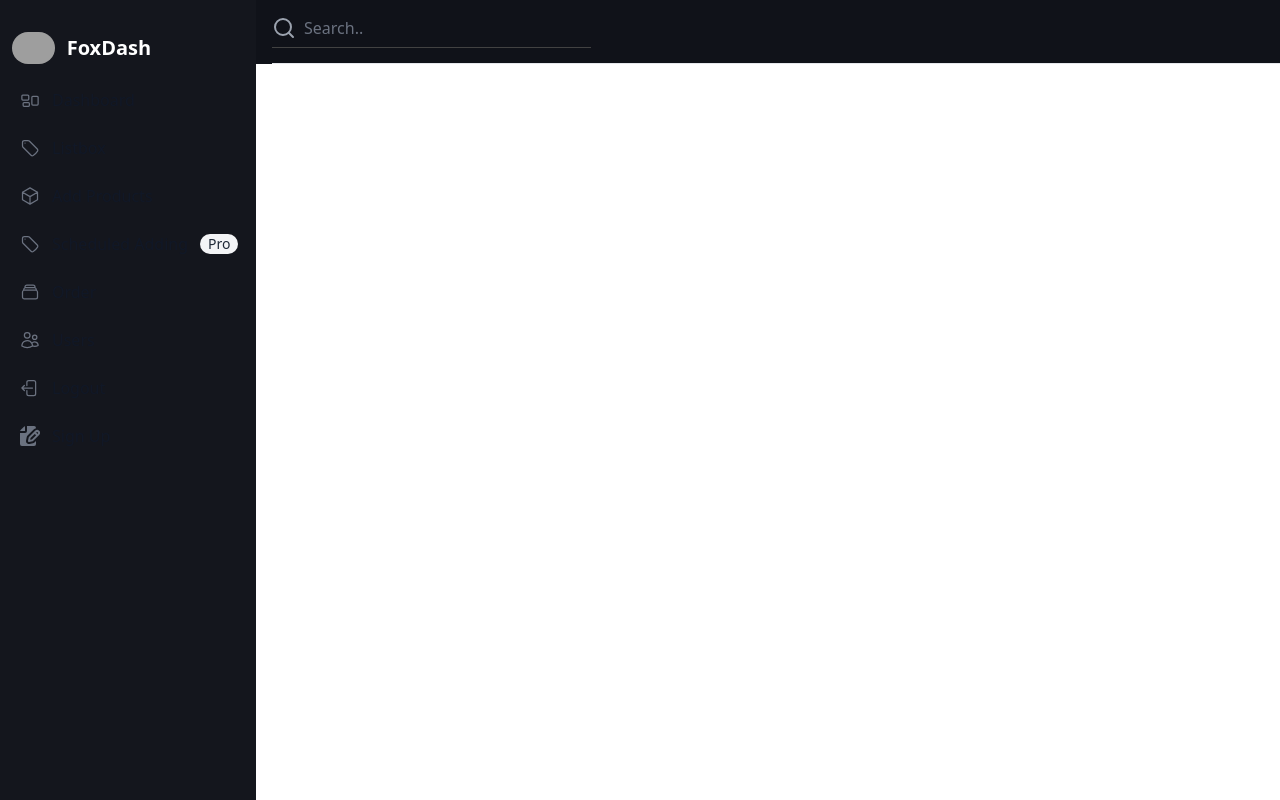
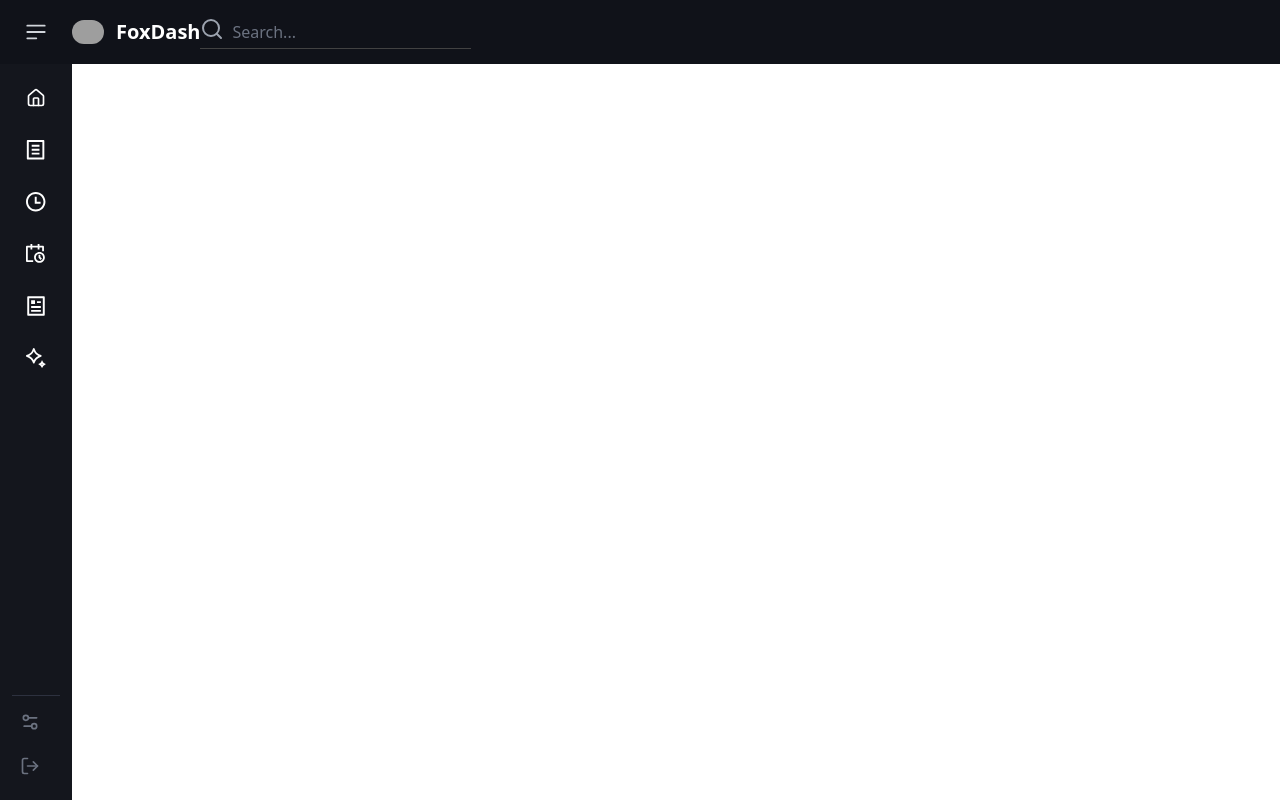
Before and after one commit to soumen974/devdash-front, a React (Create React App) app: page /dashboard in a window 1280 px wide. Built offline with nearby package versions, Linux system fonts and the light colour scheme; no server answers; grey boxes are pictures that could not be loaded.

Commit message:
side bar updat

```diff
--- a/src/user/components/Head.jsx
+++ b/src/user/components/Head.jsx
@@ -4,6 +4,7 @@ import { useNavigate } from 'react-router-dom';
 import DialogBox from '../../components/DialogBox';
 import SideBar from './SideBar';
 import { Search } from 'lucide-react';
+
 
 export default function Head() {
 
@@ -13,43 +14,39 @@ export default function Head() {
     <>
         <SideBar  isSidebarOpen={sideBar} setIsSidebarOpen={setsideBar}/>
 
-        <div className=" sm:ml-64">
-          <div className="">
-           <div className=" pl-4 bg-[#101219] fixed w-full z-40 ">
+        <div className="  ">
+          <div className=" bg-[#101219] pl-4  fixed w-full z-40">
+            <div className="  ">
 
               <nav aria-label="Top" className="  ">
 
-              <div className="flex border-b border-gray-200 h-16 items-center">
+                <div className="flex max-sm:justify-between max-sm:pr-2 h-16 items-center">
 
-                <button
-                    type="button"
-                    className="relative rounded-md bg-white p-2 text-gray-400 sm:hidden"
-                    onClick={() => setsideBar(!sideBar)}
-                  >
-                    <span className="absolute -inset-0.5" />
-                    <span className="sr-only">Open menu</span>
-                    <div className=" flex justify-center items-center gap-3 max-lg:pr-2">
+                  <div className=" flex   items-center gap-4 justify-start  ">
+                    <button   onClick={() => setsideBar(!sideBar)} className=" flex justify-center items-center  p-2   text-sm text-gray-300 rounded-lg  hover:bg-gray-100 focus:outline-none focus:ring-2 focus:ring-gray-200 dark:text-gray-400 dark:hover:bg-gray-700 dark:focus:ring-gray-600">
+                      <svg className="w-6 h-6" aria-hidden="true" fill="currentColor" viewBox="0 0 20 20" xmlns="http://www.w3.org/2000/svg">
+                      <path clipRule="evenodd" fillRule="evenodd" d="M2 4.75A.75.75 0 012.75 4h14.5a.75.75 0 010 1.5H2.75A.75.75 0 012 4.75zm0 10.5a.75.75 0 01.75-.75h7.5a.75.75 0 010 1.5h-7.5a.75.75 0 01-.75-.75zM2 10a.75.75 0 01.75-.75h14.5a.75.75 0 010 1.5H2.75A.75.75 0 012 10z"></path>
+                      </svg>
+                    </button>
 
-                        <div className="  hover:bg-[#6e6e6e53] px-3 py-2     rounded-md   lg:hidden ">
-                            <div className="w-5 p-[1px]  bg-transparent border-b-[1px] border-[#ffffff7d] my-[6px]  "></div>
-                            <div className="w-5 p-px bg-transparent border-b-[1px] border-[#ffffff7d]  my-[6px] "></div>
+                    <div className=" justify-center items-center  flex lg:ml-0">
+
+                      <a href="/" className='flex justify-center items-center gap-3 '>
+                      <span className="sr-only">Your Company</span>
+                      <img
+                          className="h-6 w-auto rounded-full"
+                          src={pagelogo}
+                          alt=""
+                      />
+
+                      <h1 className='font-semibold text-xl text-white'>FoxDash </h1>
+
+                      </a>
                     </div>
                   </div>
-                  </button>
 
-                {/* search bar */}
-                {/* <form className="ml-4   flex lg:ml-0">
+                  <form  className={` ${!sideBar? 'sm:ml-80':'sm:ml-0'}`}>
 
-                  <button className='text-gray-200' type="submit">
-                    <Search/>
-                  </button>
-                  <input className='border-b outline-none' type="text" name=""  placeholder='search' id="" />
-                </form> */}
-
-                <form  className=" ">
-                <label htmlFor="search" className="mb-2 mr-5 text-md font-medium absolute  left-12 bottom-4  text-gray-500">
-                  Search..
-                </label>
                   <div className="relative ">
                     <input
                       id="search"
@@ -57,20 +54,26 @@ export default function Head() {
                       // value={searchTerm}
                       // onChange={handleChangeField}
                       // onKeyDown={handleChangeField}
-                    className="block w-full sm:max-w-lg pl-20 px-2  py-1 bg-transparent placeholder:text-gray-500   text-md text-gray-300 border-b border-[#424242] focus:outline-none focus:ring-yellow-500"
-
+                      className="sm:block w-full hidden sm:max-w-lg pl-8 px-2  py-1 bg-transparent placeholder:text-gray-500   text-md text-gray-300 border-b border-[#424242] focus:outline-none focus:ring-yellow-500"
+                      placeholder='Search...'
                       required
                     />
                     <button
                       // onClick={handleSearch}
-                    className="absolute bg-gray-00 left-0 bottom-2 pr-2 font-medium text-sm text-gray-400"
+                      className="sm:absolute max-sm:hidden  bg-gray-00 left-0 bottom-2 pr-2 font-medium text-sm text-gray-400"
                     >
                       <Search className=" size-6" />
                     </button>
+
+                    <button
+                      // onClick={handleSearch}
+                      className="sm:hidden  pr-2 font-medium text-sm text-gray-400"
+                    >
+                      <Search className=" size-6" />
+                    </button>
+
                   </div>
                 </form>
-
-
 
 
                 </div>
--- a/src/user/components/SideBar.jsx
+++ b/src/user/components/SideBar.jsx
@@ -6,54 +6,69 @@ import { Link, useNavigate } from 'react-router-dom';
 import { SquarePen,Delete } from 'lucide-react';
 
 import pagelogo from "../assets/Logo.svg";
-import Listbox from "../assets/Listbox.svg";
+import { Settings2,LogOut ,House  } from 'lucide-react';
 
 
 
-const TbCategoryPlus=({className})=>{
+const Addreminder=({className})=>{
    return (
-      <svg xmlns="http://www.w3.org/2000/svg" fill="none" viewBox="0 0 24 24" strokeWidth={1.5} stroke="currentColor" className={className}>
- <path strokeLinecap="round" strokeLinejoin="round" d="M9.568 3H5.25A2.25 2.25 0 0 0 3 5.25v4.318c0 .597.237 1.17.659 1.591l9.581 9.581c.699.699 1.78.872 2.607.33a18.095 18.095 0 0 0 5.223-5.223c.542-.827.369-1.908-.33-2.607L11.16 3.66A2.25 2.25 0 0 0 9.568 3Z" />
- <path strokeLinecap="round" strokeLinejoin="round" d="M6 6h.008v.008H6V6Z" />
+
+   <svg className={className} width="12" height="12" viewBox="0 0 12 12" fill="none" xmlns="http://www.w3.org/2000/svg">
+   <path d="M5.83333 11.6667C2.61167 11.6667 0 9.05497 0 5.83333C0 2.61167 2.61167 0 5.83333 0C9.05497 0 11.6667 2.61167 11.6667 5.83333C11.6667 9.05497 9.05497 11.6667 5.83333 11.6667ZM5.83333 10.5C8.41068 10.5 10.5 8.41068 10.5 5.83333C10.5 3.256 8.41068 1.16667 5.83333 1.16667C3.256 1.16667 1.16667 3.256 1.16667 5.83333C1.16667 8.41068 3.256 10.5 5.83333 10.5ZM6.41667 5.83333H8.75V7H5.25V2.91667H6.41667V5.83333Z" />
    </svg>
+
     );
 
 
 }
 
-const FaBoxesPacking=({className})=>{
+
+const Pageicon=({className})=>{
    return (
-      <svg xmlns="http://www.w3.org/2000/svg" fill="none" viewBox="0 0 24 24" strokeWidth={1.5} stroke="currentColor" className={className}>
-   <path strokeLinecap="round" strokeLinejoin="round" d="M6 6.878V6a2.25 2.25 0 0 1 2.25-2.25h7.5A2.25 2.25 0 0 1 18 6v.878m-12 0c.235-.083.487-.128.75-.128h10.5c.263 0 .515.045.75.128m-12 0A2.25 2.25 0 0 0 4.5 9v.878m13.5-3A2.25 2.25 0 0 1 19.5 9v.878m0 0a2.246 2.246 0 0 0-.75-.128H5.25c-.263 0-.515.045-.75.128m15 0A2.25 2.25 0 0 1 21 12v6a2.25 2.25 0 0 1-2.25 2.25H5.25A2.25 2.25 0 0 1 3 18v-6c0-.98.626-1.813 1.5-2.122" />
+
+      <svg className={className} width="12" height="12" viewBox="0 0 12 12" fill="none" xmlns="http://www.w3.org/2000/svg">
+      <path d="M10.6667 11.8333H1.33333C1.01117 11.8333 0.75 11.5721 0.75 11.25V0.749959C0.75 0.427796 1.01117 0.166626 1.33333 0.166626H10.6667C10.9888 0.166626 11.25 0.427796 11.25 0.749959V11.25C11.25 11.5721 10.9888 11.8333 10.6667 11.8333ZM10.0833 10.6666V1.33329H1.91667V10.6666H10.0833ZM3.08333 2.49996H5.41667V4.83329H3.08333V2.49996ZM3.08333 5.99996H8.91667V7.16663H3.08333V5.99996ZM3.08333 8.33329H8.91667V9.49996H3.08333V8.33329ZM6.58333 3.08329H8.91667V4.24996H6.58333V3.08329Z" />
       </svg>
+
+
+
     );
+
 
 }
 
-const FaUsers=({className})=>{
+const Aicontent=({className})=>{
    return (
-      <svg xmlns="http://www.w3.org/2000/svg" fill="none" viewBox="0 0 24 24" strokeWidth={1.5} stroke="currentColor" className={className}>
-   <path strokeLinecap="round" strokeLinejoin="round" d="M15 19.128a9.38 9.38 0 0 0 2.625.372 9.337 9.337 0 0 0 4.121-.952 4.125 4.125 0 0 0-7.533-2.493M15 19.128v-.003c0-1.113-.285-2.16-.786-3.07M15 19.128v.106A12.318 12.318 0 0 1 8.624 21c-2.331 0-4.512-.645-6.374-1.766l-.001-.109a6.375 6.375 0 0 1 11.964-3.07M12 6.375a3.375 3.375 0 1 1-6.75 0 3.375 3.375 0 0 1 6.75 0Zm8.25 2.25a2.625 2.625 0 1 1-5.25 0 2.625 2.625 0 0 1 5.25 0Z" />
+
+   <svg className={className} width="13" height="13" viewBox="0 0 13 13" fill="none" xmlns="http://www.w3.org/2000/svg">
+   <path d="M5.57308 9.78547C5.37626 10.2362 4.75254 10.2362 4.55575 9.78547L4.04379 8.61285C3.58818 7.56939 2.76812 6.73872 1.74519 6.28465L0.336019 5.65915C-0.112007 5.46029 -0.112006 4.80852 0.336019 4.60965L1.70118 4.00367C2.75041 3.53792 3.58518 2.67651 4.03301 1.59741L4.55161 0.347797C4.74404 -0.115932 5.38478 -0.115933 5.57722 0.347797L6.09581 1.59742C6.54363 2.67651 7.37838 3.53792 8.42762 4.00367L9.7928 4.60965C10.2408 4.80852 10.2408 5.46029 9.7928 5.65915L8.38364 6.28465C7.36071 6.73872 6.54066 7.56939 6.08501 8.61285L5.57308 9.78547ZM2.02942 5.1344C3.36283 5.72629 4.44703 6.69917 5.0644 8.0378C5.68181 6.69917 6.766 5.72629 8.09938 5.1344C6.75007 4.53545 5.66245 3.51514 5.06441 2.15272C4.46637 3.51515 3.37874 4.53545 2.02942 5.1344ZM10.6988 12.6405L10.8428 12.3105C11.0995 11.7221 11.5618 11.2537 12.1386 10.9974L12.5821 10.8003C12.822 10.6937 12.822 10.3451 12.5821 10.2385L12.1634 10.0524C11.5717 9.78955 11.1012 9.30375 10.8489 8.6954L10.701 8.3388C10.598 8.0903 10.2544 8.0903 10.1513 8.3388L10.0035 8.6954C9.75127 9.30375 9.28069 9.78955 8.68901 10.0524L8.27024 10.2385C8.03037 10.3451 8.03037 10.6937 8.27024 10.8003L8.71381 10.9974C9.29066 11.2537 9.7529 11.7221 10.0096 12.3105L10.1536 12.6405C10.2589 12.882 10.5934 12.882 10.6988 12.6405ZM10.0998 10.5154L10.4279 10.1895L10.7492 10.5154L10.4279 10.8321L10.0998 10.5154Z" />
    </svg>
+
     );
 
 }
 
 
-const FaCubes=({className})=>{
+
+
+const Classtimetable=({className})=>{
    return (
-      <svg xmlns="http://www.w3.org/2000/svg" fill="none" viewBox="0 0 24 24" strokeWidth={1.5} stroke="currentColor" className={className}>
-   <path strokeLinecap="round" strokeLinejoin="round" d="m21 7.5-9-5.25L3 7.5m18 0-9 5.25m9-5.25v9l-9 5.25M3 7.5l9 5.25M3 7.5v9l9 5.25m0-9v9" />
+
+   <svg className={className} width="13" height="13" viewBox="0 0 13 13" fill="none" xmlns="http://www.w3.org/2000/svg">
+   <path d="M2.91667 1.16667V0H4.08333V1.16667H7.58333V0H8.75V1.16667H11.0833C11.4055 1.16667 11.6667 1.42784 11.6667 1.75V4.66667H10.5V2.33333H8.75V3.5H7.58333V2.33333H4.08333V3.5H2.91667V2.33333H1.16667V10.5H4.66667V11.6667H0.583333C0.26117 11.6667 0 11.4055 0 11.0833V1.75C0 1.42784 0.26117 1.16667 0.583333 1.16667H2.91667ZM8.75 6.41667C7.46136 6.41667 6.41667 7.46136 6.41667 8.75C6.41667 10.0386 7.46136 11.0833 8.75 11.0833C10.0386 11.0833 11.0833 10.0386 11.0833 8.75C11.0833 7.46136 10.0386 6.41667 8.75 6.41667ZM5.25 8.75C5.25 6.81701 6.81701 5.25 8.75 5.25C10.683 5.25 12.25 6.81701 12.25 8.75C12.25 10.683 10.683 12.25 8.75 12.25C6.81701 12.25 5.25 10.683 5.25 8.75ZM8.16667 7V8.99162L9.50419 10.3291L10.3291 9.50419L9.33333 8.50838V7H8.16667Z" />
    </svg>
+
     );
 
 }
 
-const LuLayoutDashboard=({className})=>{
+const Worklist=({className})=>{
    return (
-      <svg xmlns="http://www.w3.org/2000/svg" fill="none" viewBox="0 0 24 24" strokeWidth={1.5} stroke="currentColor" className={className}>
-      <path strokeLinecap="round" strokeLinejoin="round" d="M2.25 7.125C2.25 6.504 2.754 6 3.375 6h6c.621 0 1.125.504 1.125 1.125v3.75c0 .621-.504 1.125-1.125 1.125h-6a1.125 1.125 0 0 1-1.125-1.125v-3.75ZM14.25 8.625c0-.621.504-1.125 1.125-1.125h5.25c.621 0 1.125.504 1.125 1.125v8.25c0 .621-.504 1.125-1.125 1.125h-5.25a1.125 1.125 0 0 1-1.125-1.125v-8.25ZM3.75 16.125c0-.621.504-1.125 1.125-1.125h5.25c.621 0 1.125.504 1.125 1.125v2.25c0 .621-.504 1.125-1.125 1.125h-5.25a1.125 1.125 0 0 1-1.125-1.125v-2.25Z" />
+
+    <svg width="11" height="12" viewBox="0 0 11 12" fill="none" className={className} xmlns="http://www.w3.org/2000/svg">
+      <path d="M9.91667 11.6667H0.583333C0.26117 11.6667 0 11.4055 0 11.0833V0.583333C0 0.26117 0.26117 0 0.583333 0H9.91667C10.2388 0 10.5 0.26117 10.5 0.583333V11.0833C10.5 11.4055 10.2388 11.6667 9.91667 11.6667ZM9.33333 10.5V1.16667H1.16667V10.5H9.33333ZM2.91667 2.91667H7.58333V4.08333H2.91667V2.91667ZM2.91667 5.25H7.58333V6.41667H2.91667V5.25ZM2.91667 7.58333H7.58333V8.75H2.91667V7.58333Z" />
    </svg>
+
 
     );
 }
@@ -135,100 +150,77 @@ const [note, setNote] = useState('');
     setNote('');
     localStorage.removeItem('note');
   };
+
+  const navLinks=[
+   { title: 'Dashboard', path: '/', icon: <House className='text-white w-5 h-5' /> },
+   { title: 'Add to work list', path: '/', icon: <Worklist className='fill-white w-5 h-5' /> },
+   { title: 'Add Reminder', path: '/', icon: <Addreminder className=' fill-white w-5 h-5' /> },
+   { title: 'Add class Time table', path: '/', icon: <Classtimetable className=' fill-white w-5 h-5'/> },
+   { title: 'Your Portfolio', path: '/', icon: <Pageicon className='fill-white w-5 h-5'/> },
+   { title: 'Try Gemini', path: '/', icon: <Aicontent className='fill-white w-5 h-5'/> }
+  ]
+
   return (
     <>
+      <aside  id="cta-button-sidebar" className={`fixed top-0  left-0 sm:z-20 z-20 ${!isSidebarOpen? 'w-64':'w-[4.5rem]'} h-screen transition-transform ${!isSidebarOpen? "translate-x-0  sm:translate-x-0": "sm:-translate-x-0 -translate-x-full    "} `} aria-label="Sidebar">
+         <div className="h-full divide-y-[1px] divide-[#2d313f] flex justify-between  flex-col px-3 py-4 overflow-y-auto bg-[#14161D]">
 
-
-
-<aside  id="cta-button-sidebar" className={`fixed top-0 left-0 sm:z-40 z-50 w-64 h-screen transition-transform ${!isSidebarOpen? "translate-x-0  sm:translate-x-0": " -translate-x-full  sm:translate-x-0  "} `} aria-label="Sidebar">
-   <div className="h-full px-3 py-4 overflow-y-auto bg-[#14161D]">
-      <div className="flex justify-start pb-5 sm:hidden">
-         <button  onClick={()=>{setIsSidebarOpen(!isSidebarOpen)}} className=" flex justify-end  p-2 mt-2 ms-3 text-sm text-gray-500 rounded-lg  hover:bg-gray-100 focus:outline-none focus:ring-2 focus:ring-gray-200 dark:text-gray-400 dark:hover:bg-gray-700 dark:focus:ring-gray-600">
+            <div className="">
+               <div className="flex items-center gap-4 justify-start pb-5 ">
+                  <button  onClick={()=>{setIsSidebarOpen(!isSidebarOpen)}} className=" flex justify-center items-center  p-2  ms-3 text-sm text-gray-300 rounded-lg  hover:bg-gray-100 focus:outline-none focus:ring-2 focus:ring-gray-200 dark:text-gray-400 dark:hover:bg-gray-700 dark:focus:ring-gray-600">
                      <svg className="w-6 h-6" aria-hidden="true" fill="currentColor" viewBox="0 0 20 20" xmlns="http://www.w3.org/2000/svg">
                      <path clipRule="evenodd" fillRule="evenodd" d="M2 4.75A.75.75 0 012.75 4h14.5a.75.75 0 010 1.5H2.75A.75.75 0 012 4.75zm0 10.5a.75.75 0 01.75-.75h7.5a.75.75 0 010 1.5h-7.5a.75.75 0 01-.75-.75zM2 10a.75.75 0 01.75-.75h14.5a.75.75 0 010 1.5H2.75A.75.75 0 012 10z"></path>
                      </svg>
                   </button>
+
+
                </div>
+
                <ul className="space-y-2 font-medium">
-        <li className="my-4  flex lg:ml-0">
 
-                  <a href="/" className='flex justify-center items-center gap-3 '>
-                    <span className="sr-only">Your Company</span>
-                    <img
-                      className="h-8 w-auto rounded-full"
-                      src={pagelogo}
-                      alt=""
-                    />
 
-                  <h1 className='font-semibold text-xl text-white'>FoxDash </h1>
+                  {navLinks.map((links) => (
+                     <li key={links.title}>
+                     <Link to={"/seller"} className={`flex items-center ${!isSidebarOpen? 'py-3 pl-6 rounded-full':'p-3 flex rounded-lg justify-center'}   text-gray-900  dark:text-white hover:bg-[#262936] dark:hover:bg-gray-700 group`}>
+                     <div className="flex-shrink-0  text-gray-500 transition duration-75 dark:text-gray-400 group-hover:text-gray-900 dark:group-hover:text-white" >
+                       {links.icon}</div>
+                        <span className={`${!isSidebarOpen? '':'hidden'} ms-3`}>{links.title}</span>
+                     </Link>
+                     </li>
+                  ))}
 
-                  </a>
 
-        </li>
+
+               </ul>
+            </div>
+
+            <ul className="space-y-2 pt-2 font-medium">
 
                   <li>
-            <Link to={"/seller"} className="flex items-center p-2 text-gray-900 rounded-lg dark:text-white hover:bg-gray-100 dark:hover:bg-gray-700 group">
-               <LuLayoutDashboard className="flex-shrink-0 w-5 h-5 text-gray-500 transition duration-75 dark:text-gray-400 group-hover:text-gray-900 dark:group-hover:text-white" />
-               <span className="ms-3">Dashboard</span>
-            </Link>
-         </li>
-         <li>
-            <Link to={"/seller/categoriesadd"} className="flex items-center p-2 text-gray-900 rounded-lg dark:text-white hover:bg-gray-100 dark:hover:bg-gray-700 group">
-               <TbCategoryPlus className="flex-shrink-0 w-5 h-5 text-gray-500 transition duration-75 dark:text-gray-400 group-hover:text-gray-900 dark:group-hover:text-white" />
-               <span className="flex-1 ms-3 whitespace-nowrap">Listbox</span>
-            </Link>
-         </li>
-
-         <li>
-            <Link to={"/seller/productadd"} className="flex items-center p-2 text-gray-900 rounded-lg dark:text-white hover:bg-gray-100 dark:hover:bg-gray-700 group">
-                <FaCubes className="flex-shrink-0 w-5 h-5 text-gray-500 transition duration-75 dark:text-gray-400 group-hover:text-gray-900 dark:group-hover:text-white" />
-               <span className="flex-1 ms-3 whitespace-nowrap">Add Products</span>
-            </Link>
-         </li>
-         <li>
-            <Link to={"/seller/categoriesadd"} className="flex items-center p-2 text-gray-900 rounded-lg dark:text-white hover:bg-gray-100 dark:hover:bg-gray-700 group">
-               <TbCategoryPlus className="flex-shrink-0 w-5 h-5 text-gray-500 transition duration-75 dark:text-gray-400 group-hover:text-gray-900 dark:group-hover:text-white" />
-               <span className="flex-1 ms-3 whitespace-nowrap">Scheduled Adding</span>
-               <span className="inline-flex items-center justify-center px-2 ms-3 text-sm font-medium text-gray-800 bg-gray-100 rounded-full dark:bg-gray-700 dark:text-gray-300">Pro</span>
-            </Link>
-         </li>
-         <li>
                      <Link to={"/seller/orders"} className="flex items-center p-2 text-gray-900 rounded-lg dark:text-white hover:bg-gray-100 dark:hover:bg-gray-700 group">
-                <FaBoxesPacking className="flex-shrink-0 w-5 h-5 text-gray-500 transition duration-75 dark:text-gray-400 group-hover:text-gray-900 dark:group-hover:text-white" />
-               <span className="flex-1 ms-3 whitespace-nowrap">Order</span>
+                        <Settings2 className="flex-shrink-0 w-5 h-5 text-gray-500 transition duration-75 dark:text-gray-400 group-hover:text-gray-900 dark:group-hover:text-white" />
+                        <span className={`${!isSidebarOpen? '':'hidden'} ms-3`}>Settings</span>
                         {NoOfNewOrder ? <span className="inline-flex items-center justify-center w-3 h-3 p-3 ms-3 text-sm font-medium text-blue-800 bg-blue-100 rounded-full dark:bg-blue-900 dark:text-blue-300">{NoOfNewOrder} </span> : null}
-            </Link>
-         </li>
-         <li>
-            <Link to={"/seller"} className="flex items-center p-2 text-gray-900 rounded-lg dark:text-white hover:bg-gray-100 dark:hover:bg-gray-700 group">
-               <FaUsers className="flex-shrink-0 w-5 h-5 text-gray-500 transition duration-75 dark:text-gray-400 group-hover:text-gray-900 dark:group-hover:text-white" />
-               <span className="flex-1 ms-3 whitespace-nowrap">Users</span>
                      </Link>
                   </li>
 
 
+
                   <li onClick={()=>{setDialogopenOpen(true);setIsSidebarOpen(!isSidebarOpen)}} >
                      <Link to={"/seller"} className="flex items-center p-2 text-gray-900 rounded-lg dark:text-white hover:bg-gray-100 dark:hover:bg-gray-700 group">
-                <LuLogOut className="flex-shrink-0 w-5 h-5 text-gray-500 transition duration-75 dark:text-gray-400 group-hover:text-gray-900 dark:group-hover:text-white" />
+                        <LogOut className="flex-shrink-0 w-5 h-5 text-gray-500 transition duration-75 dark:text-gray-400 group-hover:text-gray-900 dark:group-hover:text-white" />
 
-               <span  className="flex-1 ms-3 whitespace-nowrap">Logout</span>
+                        <span  className={`${!isSidebarOpen? '':'hidden'} ms-3`}>Logout</span>
                      </Link>
                   </li>
-         <li>
-            <Link to={"/seller"} className="flex items-center p-2 text-gray-900 rounded-lg dark:text-white hover:bg-gray-100 dark:hover:bg-gray-700 group">
-               <svg className="flex-shrink-0 w-5 h-5 text-gray-500 transition duration-75 dark:text-gray-400 group-hover:text-gray-900 dark:group-hover:text-white" aria-hidden="true" xmlns="http://www.w3.org/2000/svg" fill="currentColor" viewBox="0 0 20 20">
-                  <path d="M5 5V.13a2.96 2.96 0 0 0-1.293.749L.879 3.707A2.96 2.96 0 0 0 .13 5H5Z"/>
-                  <path d="M6.737 11.061a2.961 2.961 0 0 1 .81-1.515l6.117-6.116A4.839 4.839 0 0 1 16 2.141V2a1.97 1.97 0 0 0-1.933-2H7v5a2 2 0 0 1-2 2H0v11a1.969 1.969 0 0 0 1.933 2h12.134A1.97 1.97 0 0 0 16 18v-3.093l-1.546 1.546c-.413.413-.94.695-1.513.81l-3.4.679a2.947 2.947 0 0 1-1.85-.227 2.96 2.96 0 0 1-1.635-3.257l.681-3.397Z"/>
-                  <path d="M8.961 16a.93.93 0 0 0 .189-.019l3.4-.679a.961.961 0 0 0 .49-.263l6.118-6.117a2.884 2.884 0 0 0-4.079-4.078l-6.117 6.117a.96.96 0 0 0-.263.491l-.679 3.4A.961.961 0 0 0 8.961 16Zm7.477-9.8a.958.958 0 0 1 .68-.281.961.961 0 0 1 .682 1.644l-.315.315-1.36-1.36.313-.318Zm-5.911 5.911 4.236-4.236 1.359 1.359-4.236 4.237-1.7.339.341-1.699Z"/>
-               </svg>
-               <span className="flex-1 ms-3 whitespace-nowrap">Sign Up</span>
-            </Link>
-         </li>
+
                </ul>
+
+
 
          </div>
       </aside>
-<span onClick={() => { setIsSidebarOpen(!isSidebarOpen); }} className={`fixed w-full z-44 h-screen flex ${!isSidebarOpen ? 'display' : 'hidden'}`}></span>
+      <span onClick={() => { setIsSidebarOpen(true); }} className={`fixed w-full  z-44 h-screen  ${!isSidebarOpen ? 'md:hidden flex' : 'md:hidden'}`}></span>
             <DialogBox
                open={Dialogopen}
                setOpen={setDialogopenOpen}
```
Lines whose indentation alone changed are shown as unchanged.
